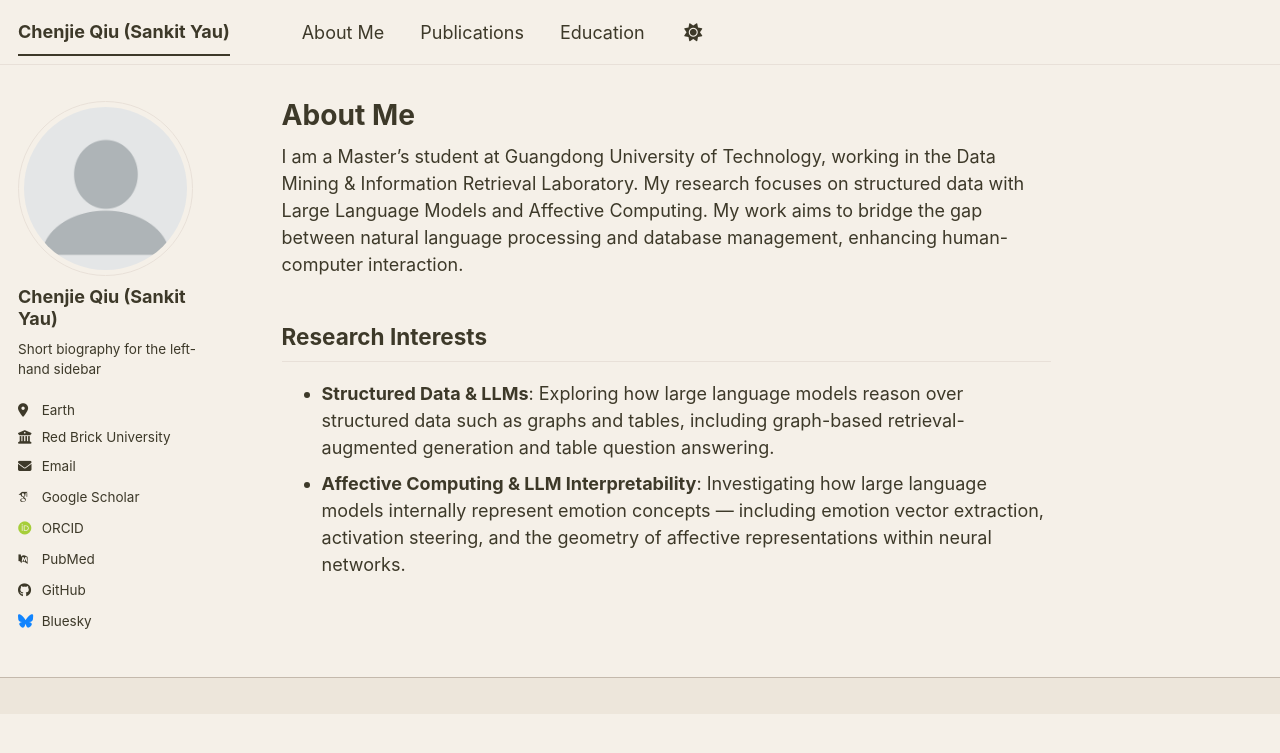
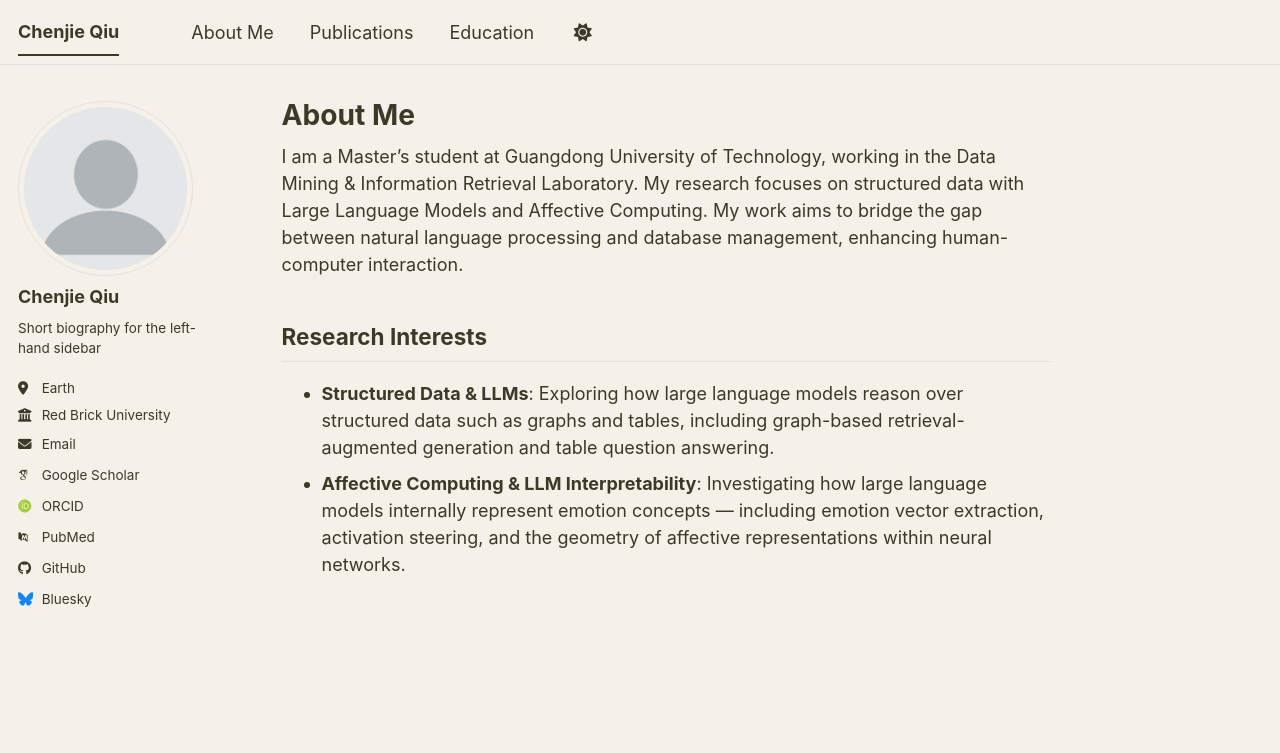
Before and after one commit to yausankit/yausankit.github.io, a Jekyll site: the page built from _pages/about.md, in a window 1280 px wide. Shown: the top 753 px of the page. Built offline with Jekyll 4.4.1, drawn with Linux system fonts in a browser that asks for light colours; some web fonts are replaced; a script bundle is joined from its source files by our own code; library files that are not in the unit come from our copies.

Commit message:
Update name to Chenjie Qiu, set email, remove footer bar
- Remove "(Sankit Yau)" from site title and sidebar name
- Set email to yausankit@gmail.com
- Remove page__footer container that left a visible bar at bottom

Co-Authored-By: Claude Opus 4.6 (1M context) <noreply@anthropic.com>

```diff
--- a/_config.yml
+++ b/_config.yml
@@ -9,7 +9,7 @@
 # Basic Site Settings
 locale                   : "en-US"
 site_theme               : "default" # The available themes options are "default", "air", "sunrise", "mint", "dirt" and "contrast"
-title                    : "Chenjie Qiu (Sankit Yau)"
+title                    : "Chenjie Qiu"
 title_separator          : "-"
 name                     : &name "Chenjie Qiu"
 description              : &description "Chenjie Qiu's academic portfolio"   # Update this with a general description of your site, this is the default if not overridden by a page
@@ -23,13 +23,13 @@ repository               : "yausankit/yausankit.github.io"
 author:
   # Biographic information
   avatar           : "profile.png"
-  name             : "Chenjie Qiu (Sankit Yau)"
+  name             : "Chenjie Qiu"
   pronouns         : # example: "she/her"
   bio              : "Short biography for the left-hand sidebar"
   location         : "Earth"
   employer         : "Red Brick University"
   uri              : # URL
-  email            : "none@example.org"
+  email            : "yausankit@gmail.com"
 
   # Academic websites
   academia         : # URL
--- a/_layouts/default.html
+++ b/_layouts/default.html
@@ -18,12 +18,7 @@ layout: compress
 
     {{ content }}
 
-    <div class="page__footer">
-      <footer>
-        {% include footer/custom.html %}
-        {% include footer.html %}
-      </footer>
-    </div>
+    {% include footer/custom.html %}
 
     {% include scripts.html %}
 
```
Also changed, not shown: _layouts/cv-layout.html (+1 -6 lines).
